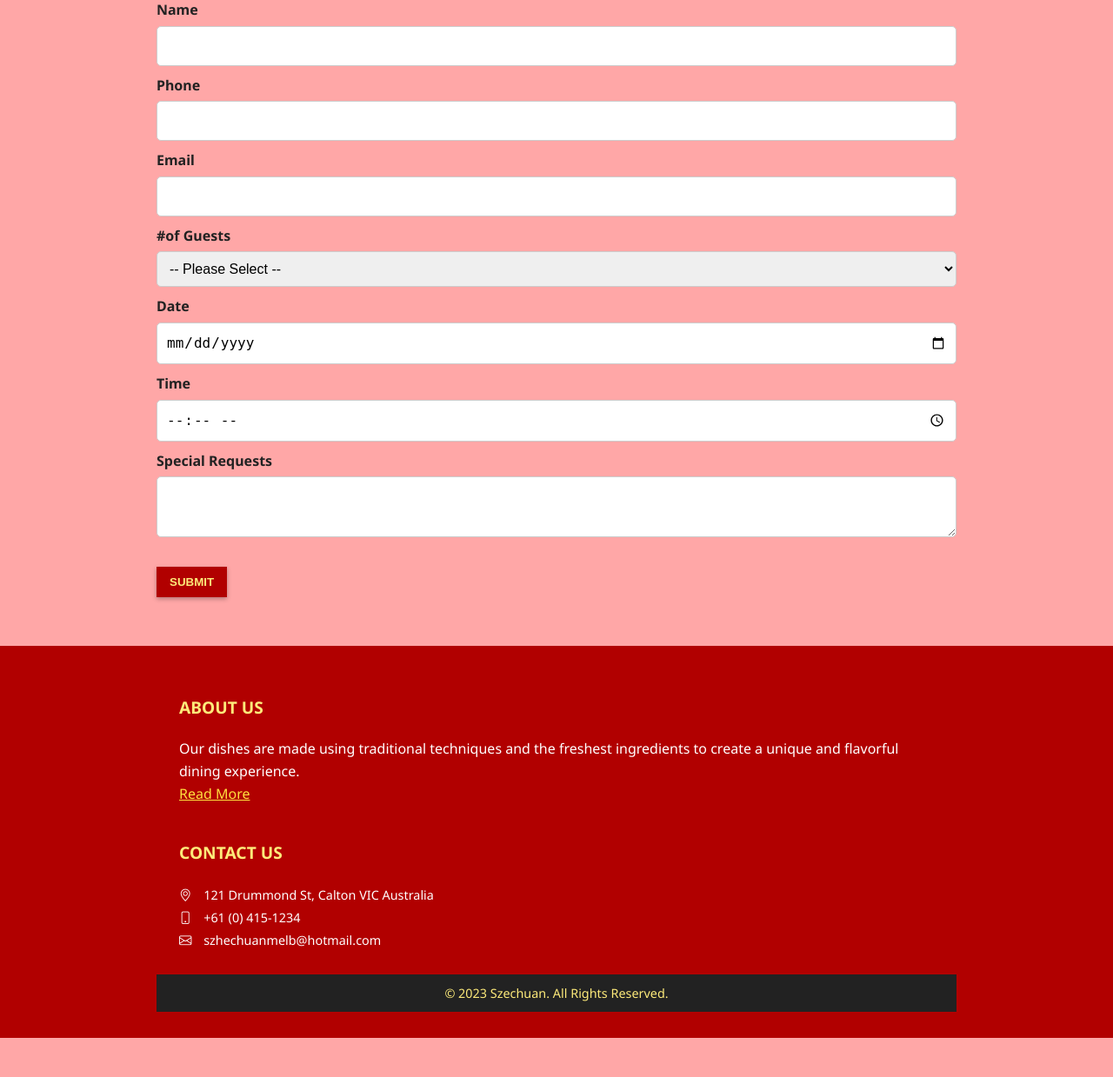
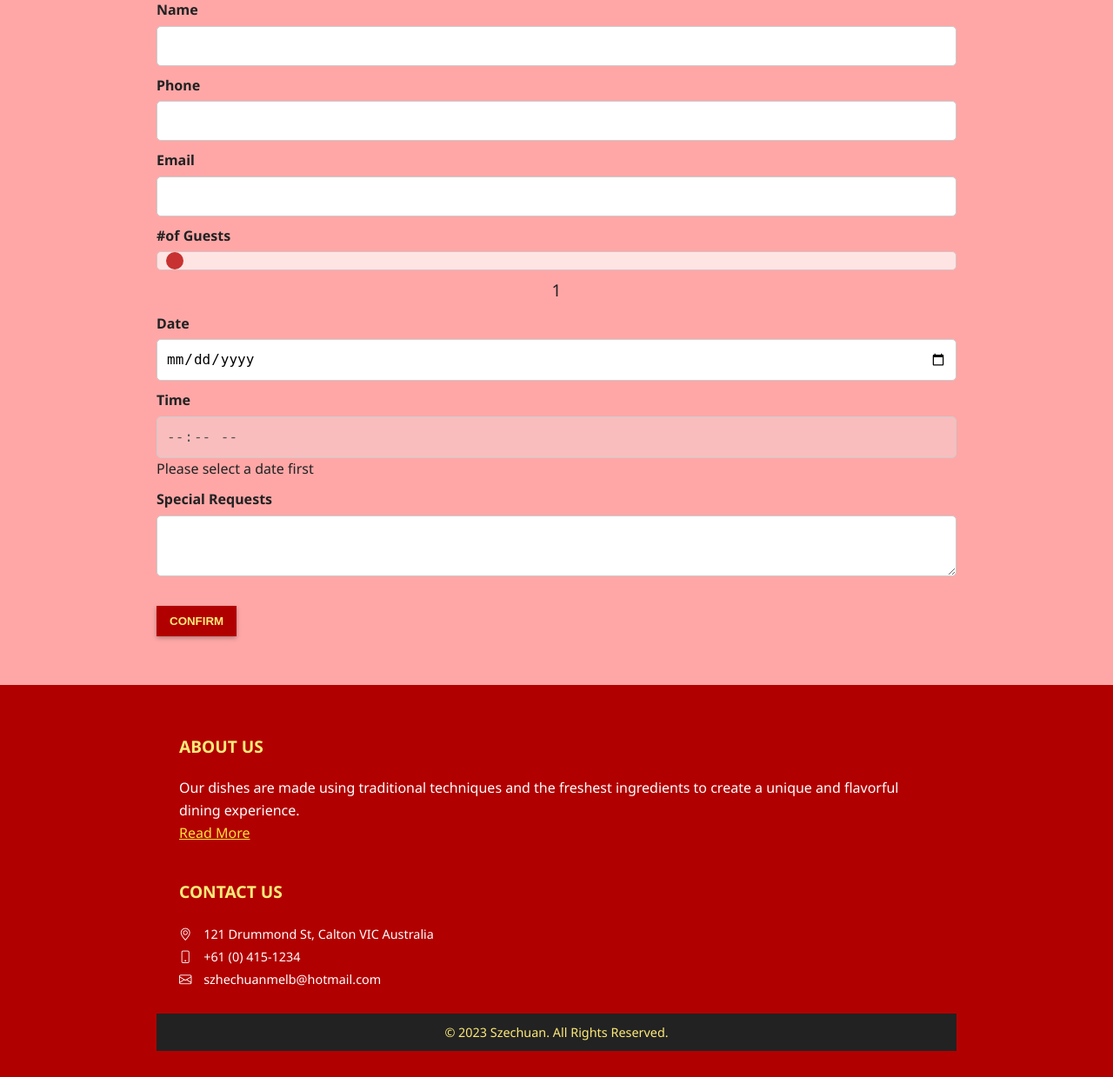
Before and after one commit to Theochenxiyuan/restaurant-website, a PHP site: page /reservation.php in a window 1280 px wide. Shown: the part 193-1432 px from the top of the page at 87% size. Before the commit the page ends 1387 px from the top, so only its background shows below. Run offline with PHP 8.4, Linux system fonts and the light colour scheme.

Commit message:
reservation page optimize

```diff
--- a/css/reservation.css
+++ b/css/reservation.css
@@ -13,6 +13,7 @@ input[type='tel'],
 input[type='email'],
 input[type='date'],
 input[type='time'],
+input[type='range'],
 textarea,
 select {
   width: 100%;
@@ -22,3 +23,37 @@ select {
   font-size: 16px;
   line-height: 1.5;
 }
+.time-tip {
+  display: block;
+}
+.guestsOutput {
+  display: block;
+  text-align: center;
+  font-size: larger;
+}
+
+input[type='range'] {
+  -webkit-appearance: none;
+  height: 10px;
+  background: #fff;
+  border-radius: 5px;
+  opacity: 0.7;
+  outline: none;
+  -webkit-transition: opacity 0.2s;
+  transition: opacity 0.2s;
+}
+
+input[type='range']:active,
+input[type='range']:focus {
+  opacity: 1;
+}
+
+input[type='range']::-webkit-slider-thumb {
+  -webkit-appearance: none;
+  appearance: none;
+  width: 20px;
+  height: 20px;
+  background: var(--red-1);
+  border-radius: 50%;
+  cursor: pointer;
+}
--- a/gallery.php
+++ b/gallery.php
@@ -11,9 +11,6 @@ $interior_pictures = scandir($interior_folder_path);
 shuffle($interior_pictures);
 ?>
 
-
-
-<div class="overlay hidden"></div>
 <div class="enlarged flex hidden"></div>
 
 
--- a/index.php
+++ b/index.php
@@ -18,7 +18,7 @@ require_once('sections/header.php');
                     Sichuan province</span>
                 <div class="grid">
                     <a href="#" class="btn">View Menu</a>
-                    <a href="resevation.php" class="btn">Reservation</a>
+                    <a href="reservation.php" class="btn">Reservation</a>
                 </div>
             </div>
         </div>
--- /dev/null
+++ b/js/reservation.js
@@ -0,0 +1,58 @@
+const today = new Date();
+const tomorrow = new Date(today);
+tomorrow.setDate(today.getDate() + 1);
+
+const dateInput = document.getElementById('date');
+dateInput.min = tomorrow.toISOString().slice(0, 10);
+const timeInput = document.getElementById('time');
+const timeTip = document.querySelector('.time-tip');
+
+const guestsSlider = document.getElementById('guests');
+const guestsOutput = document.querySelector('.guestsOutput');
+
+guestsSlider.oninput = function () {
+  guestsOutput.innerHTML = this.value;
+};
+
+function changeTimeRange(start, end) {
+  timeInput.disabled = false;
+  timeInput.min = start;
+  timeInput.max = end;
+}
+
+dateInput.addEventListener('input', () => {
+  const selectedDate = new Date(dateInput.value);
+  const dayOfWeek = selectedDate.getDay();
+  switch (dayOfWeek) {
+    case 0:
+      changeTimeRange('10:00', '19:00');
+      timeTip.innerText = 'Sunday: 10:00 - 19:00';
+      break;
+    case 1:
+      changeTimeRange('10:00', '19:00');
+      timeTip.innerText = 'Monday: 10:00 - 19:00';
+      break;
+    case 2:
+      changeTimeRange('10:00', '19:00');
+      timeTip.innerText = 'Tuesday: 10:00 - 19:00';
+      break;
+    case 3:
+      changeTimeRange('10:00', '19:00');
+      timeTip.innerText = 'Wednesday: 10:00 - 19:00';
+      break;
+    case 4:
+      changeTimeRange('10:00', '21:00');
+      timeTip.innerText = 'Thursday: 10:00 - 21:00';
+      break;
+    case 5:
+      changeTimeRange('10:00', '21:00');
+      timeTip.innerText = 'Friday: 10:00 - 21:00';
+      break;
+    case 6:
+      changeTimeRange('10:00', '19:00');
+      timeTip.innerText = 'Saturday: 10:00 - 19:00';
+      break;
+    default:
+      timeTip.innerText = 'Please select a date first';
+  }
+});
--- a/reservation.php
+++ b/reservation.php
@@ -21,16 +21,9 @@ require_once('sections/header.php');
                     <input type="email" id="email" name="email" required>
                 </div>
                 <div class="form-group">
-                    <label for="party-size">#of Guests</label>
-                    <select id="party-size" name="party-size" required>
-                        <option value="">-- Please Select --</option>
-                        <option value="1">1 Person</option>
-                        <option value="2">2 People</option>
-                        <option value="3">3 People</option>
-                        <option value="4">4 People</option>
-                        <option value="5">5 People</option>
-                        <option value="6">6 People</option>
-                    </select>
+                    <label for="guests">#of Guests</label>
+                    <input type="range" id="guests" name="guests" min="1" max="8" value="1">
+                    <span class="guestsOutput">1</span>
                 </div>
                 <div class="form-group">
                     <label for="date">Date</label>
@@ -38,13 +31,14 @@ require_once('sections/header.php');
                 </div>
                 <div class="form-group">
                     <label for="time">Time</label>
-                    <input type="time" id="time" name="time" min="10:00" max="21:00" required>
+                    <input type="time" id="time" name="time" min="10:00" max="21:00" required disabled>
+                    <span class="time-tip">Please select a date first</span>
                 </div>
                 <div class="form-group">
                     <label for="special-requests">Special Requests</label>
                     <textarea id="special-requests" name="special-requests"></textarea>
                 </div>
-                <button type="submit" class="btn my-1">Submit</button>
+                <button type="submit" class="btn my-1">Confirm</button>
             </form>
         </div>
     </div>
--- a/sections/footer.php
+++ b/sections/footer.php
@@ -5,7 +5,7 @@
             <?php
             $file_name = basename($_SERVER['PHP_SELF']);
             if ($file_name !== 'about.php') {
-                echo '            <div class="footer-section about">
+                echo '<div class="footer-section about">
                 <h3 class="footer-title">About Us</h3>
                 <p>Our dishes are made using traditional techniques and the freshest ingredients to create a unique
                     and flavorful dining experience. <br><a href="about.php">Read More</a>
--- a/sections/header.php
+++ b/sections/header.php
@@ -23,6 +23,7 @@
         echo '<script src="js/gallery.js" defer></script>';
         echo '<link rel="stylesheet" href="css/gallery.css">';
     } elseif ($file_name === 'reservation.php') {
+        echo '<script src="js/reservation.js" defer></script>';
         echo '<link rel="stylesheet" href="css/reservation.css">';
     }
     ?>
```
